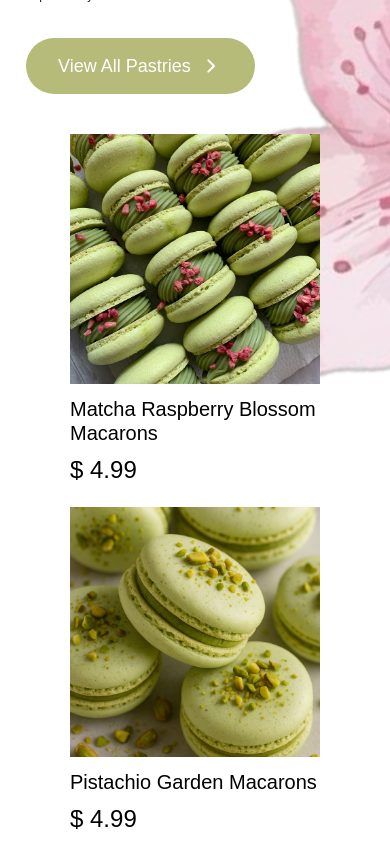
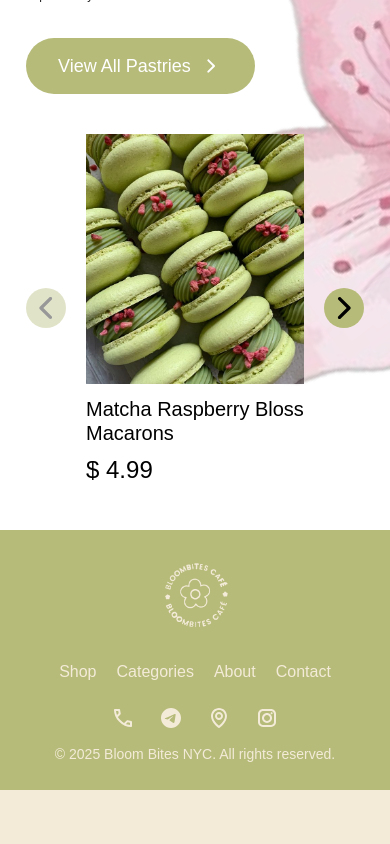
Before and after one commit to akshitachahande/bloombites, a Next.js app: page / in a window 390 px wide. Shown: the part 1100-1944 px from the top of the page. After the commit the page ends 1890 px from the top, so only its background shows below. Built offline with nearby package versions, Linux system fonts and the light colour scheme; a web font is replaced by a local one.

Commit message:
feat(ui): Carousel + mobile featured carousel
One-at-a-time scroll-snap carousel with the olive circle arrows from the
mobile Figma frames (swipe or arrows; arrows disable at the ends,
off-screen slides are inert). Featured bakes use it below sm.

```diff
--- a/components/sections/FeaturedBakes.tsx
+++ b/components/sections/FeaturedBakes.tsx
@@ -1,6 +1,7 @@
 import { ProductCard } from "@/components/cards/ProductCard";
 import { Blossom } from "@/components/ui/Blossom";
 import { Button } from "@/components/ui/Button";
+import { Carousel } from "@/components/ui/Carousel";
 import { PRODUCTS } from "@/data/products";
 
 /** Figma "Featured Items" (desktop 19:940, mobile 24:3904). */
@@ -42,8 +43,15 @@ export function FeaturedBakes() {
           </div>
         </div>
 
-        {/* 2×2 grid of featured bakes */}
-        <ul className="relative grid justify-center gap-y-[25px] sm:grid-cols-[repeat(2,250px)] sm:gap-x-20">
+        {/* Mobile: one-at-a-time carousel */}
+        <Carousel label="Featured bakes" className="relative sm:hidden">
+          {PRODUCTS.map((product) => (
+            <ProductCard key={product.id} product={product} />
+          ))}
+        </Carousel>
+
+        {/* sm+: 2×2 grid of featured bakes */}
+        <ul className="relative hidden justify-center gap-x-20 gap-y-[25px] sm:grid sm:grid-cols-[repeat(2,250px)]">
           {PRODUCTS.map((product) => (
             <li key={product.id}>
               <ProductCard product={product} />
--- /dev/null
+++ b/components/ui/Carousel.tsx
@@ -0,0 +1,88 @@
+"use client";
+
+import { Children, useRef, useState, type ReactNode } from "react";
+import { Icon } from "./Icon";
+
+type CarouselProps = {
+  /** Accessible name for the carousel region. */
+  label: string;
+  children: ReactNode;
+  /** Width classes for the viewport — one item is shown at a time. */
+  viewportClassName?: string;
+  className?: string;
+};
+
+const ARROW =
+  "inline-flex size-10 shrink-0 items-center justify-center rounded-full bg-olive text-black transition-opacity " +
+  "disabled:opacity-40 focus-visible:outline-2 focus-visible:outline-offset-2 focus-visible:outline-ink";
+
+/**
+ * One-at-a-time carousel from the mobile Figma frames: olive circle arrows
+ * either side of a scroll-snap track, so swiping works as well as the arrows.
+ */
+export function Carousel({ label, children, viewportClassName = "w-[250px]", className = "" }: CarouselProps) {
+  const trackRef = useRef<HTMLUListElement>(null);
+  const [index, setIndex] = useState(0);
+  const items = Children.toArray(children);
+  const last = items.length - 1;
+
+  const goTo = (i: number) => {
+    const track = trackRef.current;
+    if (!track) return;
+    const reduce = window.matchMedia("(prefers-reduced-motion: reduce)").matches;
+    track.scrollTo({ left: i * track.clientWidth, behavior: reduce ? "auto" : "smooth" });
+  };
+
+  const onScroll = () => {
+    const track = trackRef.current;
+    if (track) setIndex(Math.round(track.scrollLeft / track.clientWidth));
+  };
+
+  return (
+    <div
+      role="region"
+      aria-roledescription="carousel"
+      aria-label={label}
+      className={`flex items-center justify-center gap-5 ${className}`}
+    >
+      <button
+        type="button"
+        className={ARROW}
+        aria-label="Previous"
+        disabled={index <= 0}
+        onClick={() => goTo(index - 1)}
+      >
+        <Icon name="arrow-left" size={40} />
+      </button>
+
+      <ul
+        ref={trackRef}
+        onScroll={onScroll}
+        className={`flex snap-x snap-mandatory overflow-x-auto [scrollbar-width:none] [&::-webkit-scrollbar]:hidden ${viewportClassName}`}
+      >
+        {items.map((item, i) => (
+          <li
+            key={i}
+            className="w-full shrink-0 snap-center"
+            aria-roledescription="slide"
+            aria-label={`${i + 1} of ${items.length}`}
+            aria-hidden={i !== index}
+            inert={i !== index}
+          >
+            {item}
+          </li>
+        ))}
+      </ul>
+
+      <button
+        type="button"
+        className={ARROW}
+        aria-label="Next"
+        disabled={index >= last}
+        onClick={() => goTo(index + 1)}
+      >
+        <Icon name="arrow-right" size={40} />
+      </button>
+    </div>
+  );
+}
```
